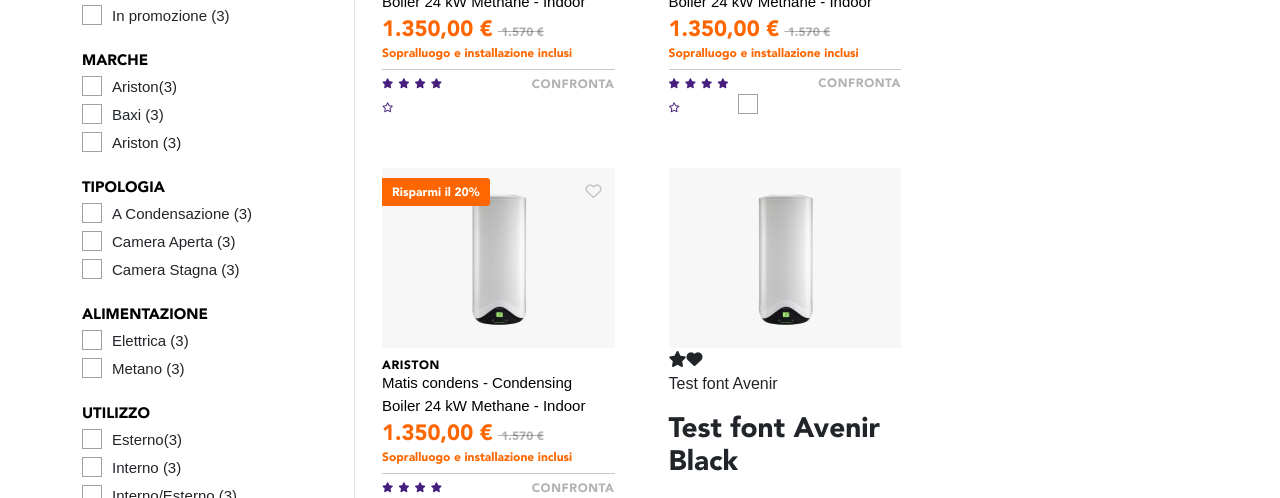
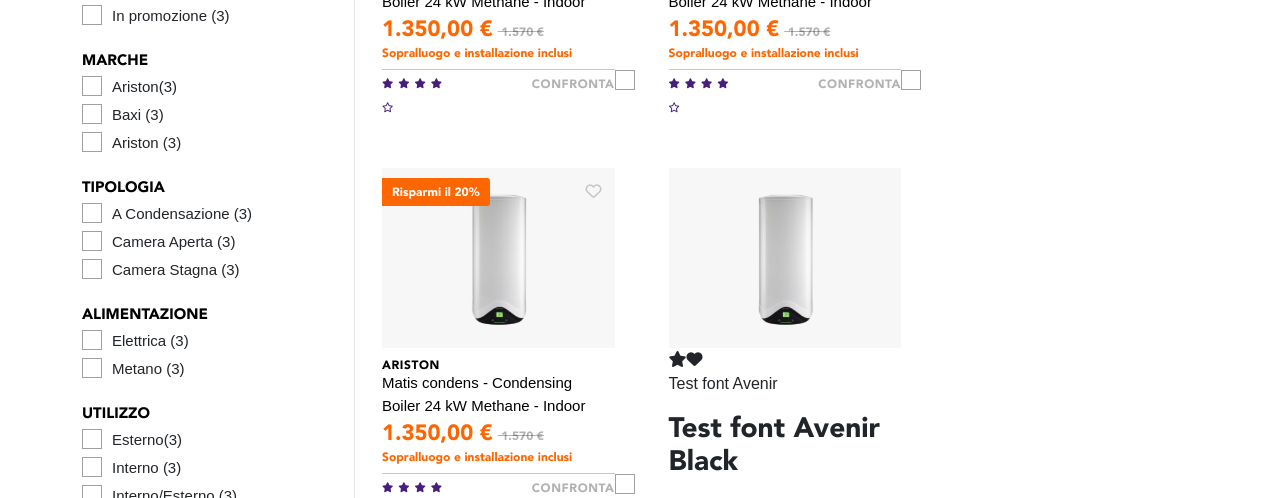
Before and after one commit to Daurelian/frontend-test-master, a React (Create React App) app: page / in a window 1280 px wide. Shown: the part 302-800 px from the top of the page. Built offline with nearby package versions, Linux system fonts and the light colour scheme.

Commit message:
checkbox card

```diff
--- a/src/App.js
+++ b/src/App.js
@@ -211,6 +211,12 @@
                   <i class="far fa-star icon_product"></i>
                 </div>
                 <span className="confront">CONFRONTA</span>
+                <div>
+                  <div class="container_filter_card">
+                    <input type="checkbox"></input>
+                    <div class="checkmark_card"></div>
+                  </div>
+                </div>
               </div>
             </div>
             {/* Fine Card */}
@@ -236,13 +242,11 @@
                   <i class="fas fa-star icon_product"></i>
                   <i class="far fa-star icon_product"></i>
                 </div>
+                <span className="confront">CONFRONTA</span>
                 <div>
-                <span className="confront">CONFRONTA
-
-                  </span>
-<div class="container_filter_card">
-
-                  <input type="checkbox"></input> <span class="checkmark_card"></span>
+                  <div class="container_filter_card">
+                    <input type="checkbox"></input>
+                    <div class="checkmark_card"></div>
                   </div>
                 </div>
               </div>
@@ -270,6 +274,12 @@
                   <i class="far fa-star icon_product"></i>
                 </div>
                 <span className="confront">CONFRONTA</span>
+                <div>
+                  <div class="container_filter_card">
+                    <input type="checkbox"></input>
+                    <div class="checkmark_card"></div>
+                  </div>
+                </div>
               </div>
             </div>
             <div className="col-4 card_product">
--- a/src/styles/index.scss
+++ b/src/styles/index.scss
@@ -165,6 +165,7 @@
 
 .under_product {
   display: flex;
+  justify-content: space-between;
 }
 
 .icon_span {
@@ -199,16 +200,12 @@
   letter-spacing: 0.6px;
   color: #0000004d;
   opacity: 1;
-  margin-left: 80px;
+  padding-left: 80px;
   padding-top: 5px;
 }
 
 .container_filter_card {
   position: relative;
-
-  justify-content: end;
-  padding-left: 30px;
-  margin-bottom: 10px;
   cursor: pointer;
   -webkit-user-select: none;
   -moz-user-select: none;
```
